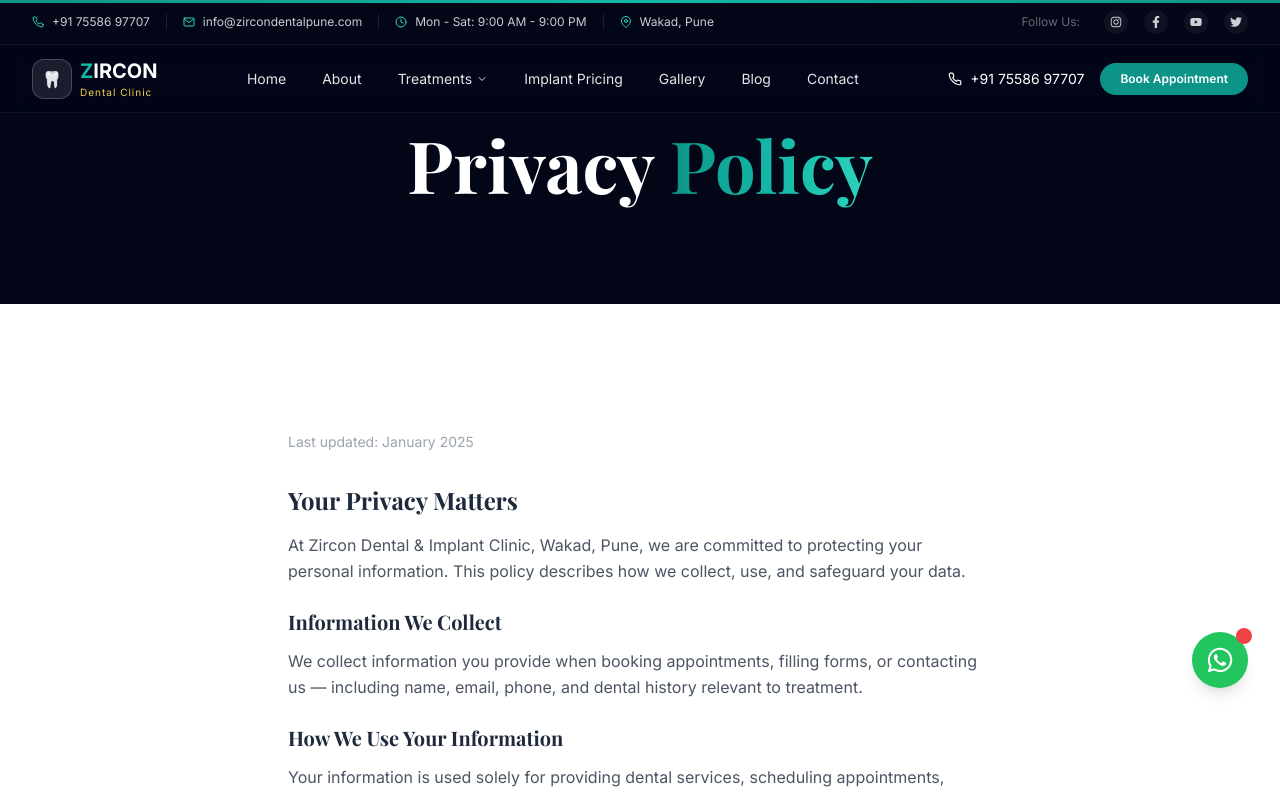
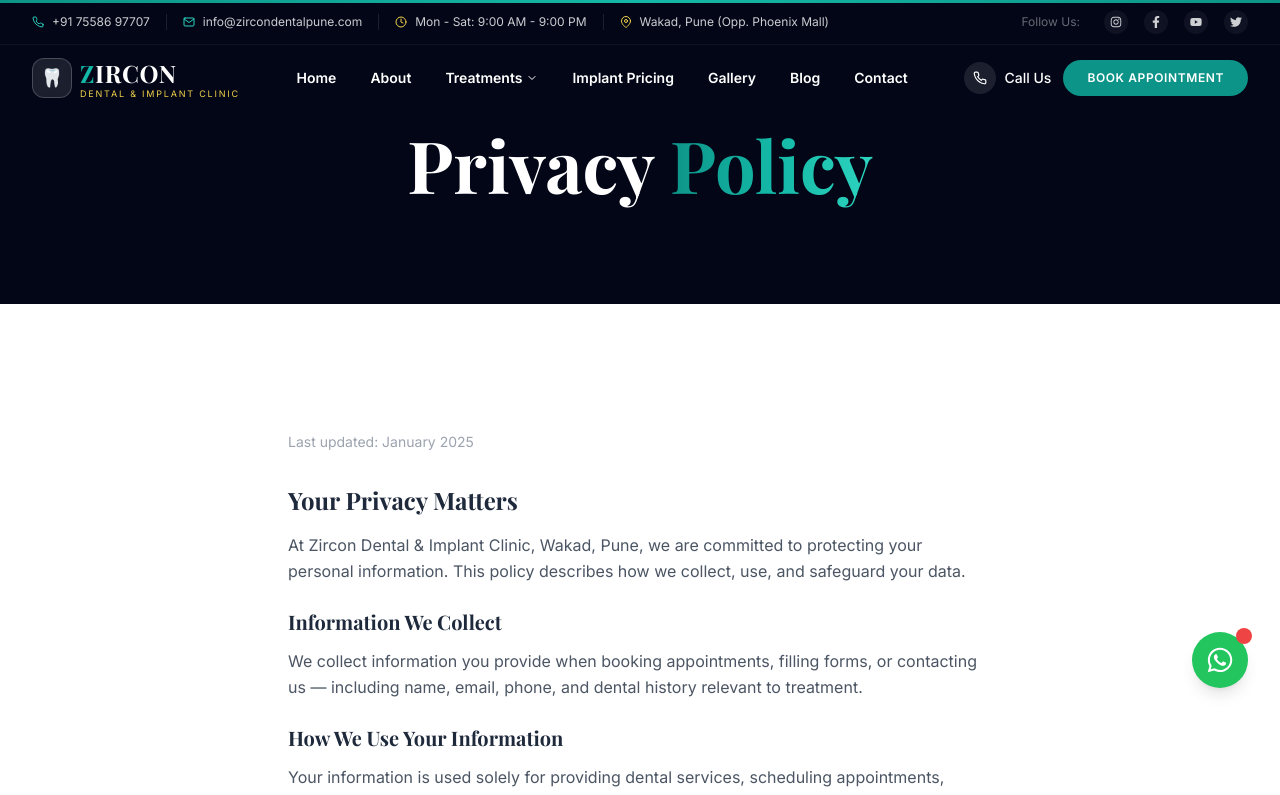
Before and after one commit to NIRU0802/Zircon-Clinic, a Next.js app: page /privacy in a window 1280 px wide. Shown: the top 795 px of the page. Built offline with nearby package versions, Linux system fonts and the light colour scheme; a web font is replaced by a local one.

Commit message:
Fixed Navbar

```diff
--- a/src/components/layout/Navbar.tsx
+++ b/src/components/layout/Navbar.tsx
@@ -1,7 +1,7 @@
 "use client";
 
 import { useState, useEffect } from "react";
-import { motion} from "framer-motion";
+import { motion, AnimatePresence } from "framer-motion";
 import Link from "next/link";
 import {
   FiMenu,
@@ -18,50 +18,40 @@ import {
   FaYoutube,
   FaTwitter,
 } from "react-icons/fa";
-
 import { navigationItems } from "@/data/navigation";
 import { SITE_CONFIG } from "@/utils/constants";
+import GradientButton from "@/components/ui/GradientButton";
 import MobileMenu from "./MobileMenu";
 
 const Navbar = () => {
   const [isScrolled, setIsScrolled] = useState(false);
   const [isMobileMenuOpen, setIsMobileMenuOpen] = useState(false);
-  const [activeDropdown, setActiveDropdown] = useState<string | null>(null);
+  const [activeDropdown, setActiveDropdown] = useState<string | null>(
+    null
+  );
 
-  // ✅ Optimized scroll handler (RAF throttled)
   useEffect(() => {
-    let ticking = false;
-
     const handleScroll = () => {
-      if (!ticking) {
-        window.requestAnimationFrame(() => {
       setIsScrolled(window.scrollY > 10);
-          ticking = false;
-        });
-        ticking = true;
-      }
     };
-
     window.addEventListener("scroll", handleScroll);
     return () => window.removeEventListener("scroll", handleScroll);
   }, []);
 
   return (
     <>
-      {/* FIXED WRAPPER */}
       <div className="fixed top-0 left-0 right-0 z-[100]">
-        {/* TOP BAR */}
+        {/* ========== TOP BAR ========== */}
         <motion.div
           className={`hidden lg:block transition-all duration-500 overflow-hidden ${
             isScrolled ? "max-h-0 opacity-0" : "max-h-12 opacity-100"
           }`}
           initial={{ y: -40 }}
           animate={{ y: 0 }}
+          transition={{ duration: 0.6 }}
         >
           <div className="bg-dark-950 text-white/80 text-xs border-b border-white/5">
             <div className="container-custom flex items-center justify-between py-2.5">
-
-              {/* LEFT INFO */}
               <div className="flex items-center divide-x divide-white/10">
                 <a
                   href={`tel:${SITE_CONFIG.phone}`}
@@ -70,7 +60,6 @@ const Navbar = () => {
                   <FiPhone className="w-3 h-3 text-primary-400" />
                   {SITE_CONFIG.phone}
                 </a>
-
                 <a
                   href={`mailto:${SITE_CONFIG.email}`}
                   className="flex items-center gap-2 px-4 hover:text-primary-400 transition-colors"
@@ -78,38 +67,47 @@ const Navbar = () => {
                   <FiMail className="w-3 h-3 text-primary-400" />
                   {SITE_CONFIG.email}
                 </a>
-
                 <span className="flex items-center gap-2 px-4">
-                  <FiClock className="w-3 h-3 text-primary-400" />
+                  <FiClock className="w-3 h-3 text-gold-400" />
                   Mon - Sat: {SITE_CONFIG.workingHours.weekdays}
                 </span>
-
                 <a
                   href={SITE_CONFIG.googleMapsUrl}
                   target="_blank"
                   rel="noopener noreferrer"
                   className="flex items-center gap-2 pl-4 hover:text-primary-400 transition-colors"
                 >
-                  <FiMapPin className="w-3 h-3 text-primary-400" />
-                  Wakad, Pune
+                  <FiMapPin className="w-3 h-3 text-gold-400" />
+                  Wakad, Pune (Opp. Phoenix Mall)
                 </a>
               </div>
 
-              {/* SOCIAL */}
               <div className="flex items-center gap-4">
                 <span className="text-white/40 mr-2">Follow Us:</span>
-
                 {[
-                  { icon: FaInstagram, href: SITE_CONFIG.social.instagram },
-                  { icon: FaFacebookF, href: SITE_CONFIG.social.facebook },
-                  { icon: FaYoutube, href: SITE_CONFIG.social.youtube },
-                  { icon: FaTwitter, href: SITE_CONFIG.social.twitter },
-                ].map((social, i) => (
+                  {
+                    icon: FaInstagram,
+                    href: SITE_CONFIG.social.instagram,
+                  },
+                  {
+                    icon: FaFacebookF,
+                    href: SITE_CONFIG.social.facebook,
+                  },
+                  {
+                    icon: FaYoutube,
+                    href: SITE_CONFIG.social.youtube,
+                  },
+                  {
+                    icon: FaTwitter,
+                    href: SITE_CONFIG.social.twitter,
+                  },
+                ].map((social, index) => (
                   <a
-                    key={i}
+                    key={index}
                     href={social.href}
                     target="_blank"
-                    className="w-6 h-6 rounded-full bg-white/5 flex items-center justify-center hover:bg-primary-500 transition-all"
+                    rel="noopener noreferrer"
+                    className="w-6 h-6 rounded-full bg-white/5 flex items-center justify-center hover:bg-primary-500 hover:text-white transition-all duration-300"
                   >
                     <social.icon className="w-3 h-3" />
                   </a>
@@ -119,126 +117,172 @@ const Navbar = () => {
           </div>
         </motion.div>
 
-        {/* MAIN NAV */}
+        {/* ========== MAIN NAVBAR ========== */}
         <motion.header
           className={`transition-all duration-500 ${
             isScrolled
-              ? "bg-white/95 backdrop-blur-xl shadow-premium py-2"
-              : "bg-dark-950/30 backdrop-blur-md py-3 border-b border-white/5"
+              ? "bg-white shadow-md py-2"
+              : "bg-transparent py-3"
           }`}
+          initial={{ y: -60 }}
+          animate={{ y: 0 }}
+          transition={{ duration: 0.6, delay: 0.1 }}
         >
           <div className="container-custom">
             <div className="flex items-center justify-between">
-
-              {/* LOGO */}
-              <Link href="/">
-                <div className="flex items-center gap-2">
+              {/* Logo */}
+              <Link href="/" className="relative z-10">
+                <motion.div
+                  className="flex items-center gap-2"
+                  whileHover={{ scale: 1.02 }}
+                >
                   <div
                     className={`w-10 h-10 rounded-xl flex items-center justify-center transition-all ${
                       isScrolled
-                        ? "bg-primary-gradient"
-                        : "bg-white/10 border border-white/20"
+                        ? "bg-primary-gradient shadow-primary"
+                        : "bg-white/10 backdrop-blur-sm border border-white/20"
                     }`}
                   >
-                    🦷
+                    <span className="text-lg">🦷</span>
                   </div>
-
                   <div>
                     <h1
-                      className={`text-xl font-bold ${
-                        isScrolled ? "text-dark-900" : "text-white"
+                      className={`text-xl md:text-2xl font-heading font-bold tracking-wide leading-none transition-colors ${
+                        isScrolled ? "text-gray-900" : "text-white"
                       }`}
                     >
                       <span className="text-primary-500">Z</span>IRCON
                     </h1>
-                    <p className="text-[10px] tracking-widest text-gold-400">
-                      Dental Clinic
-                    </p>
+                    <span
+                      className={`text-[8px] md:text-[9px] tracking-[0.2em] uppercase block leading-none transition-colors ${
+                        isScrolled ? "text-gold-600" : "text-gold-400"
+                      }`}
+                    >
+                      Dental & Implant Clinic
+                    </span>
                   </div>
-                </div>
+                </motion.div>
               </Link>
 
-              {/* NAV ITEMS */}
-              <nav className="hidden lg:flex items-center gap-1">
-                {navigationItems.map((item, index) => (
+              {/* Desktop Navigation */}
+              <nav className="hidden lg:flex items-center gap-0.5">
+                {navigationItems.map((item) => (
                   <div
                     key={item.label}
-                    className="relative"
-                    onMouseEnter={() => setActiveDropdown(item.label)}
+                    className="relative group"
+                    onMouseEnter={() =>
+                      item.children
+                        ? setActiveDropdown(item.label)
+                        : setActiveDropdown(null)
+                    }
                     onMouseLeave={() => setActiveDropdown(null)}
                   >
+                    {/* ✅ Nav Link - color changes based on scroll */}
                     <Link
                       href={item.href}
-                      className="px-4 py-2 text-sm text-white/90 hover:text-white rounded-lg hover:bg-white/10 flex items-center gap-1"
+                      className={`flex items-center gap-1 px-3 xl:px-4 py-2 text-sm font-semibold transition-all duration-300 rounded-lg ${
+                        isScrolled
+                          ? "text-gray-800 hover:text-primary-600 hover:bg-primary-50"
+                          : "text-white hover:text-white hover:bg-white/10"
+                      }`}
                     >
                       {item.label}
                       {item.children && (
-                        <FiChevronDown className="w-3 h-3" />
+                        <FiChevronDown className="w-3 h-3 transition-transform group-hover:rotate-180" />
                       )}
                     </Link>
 
-                    {/* DROPDOWN (stable, no mount/unmount flicker) */}
+                    {/* Dropdown */}
                     {item.children && (
+                      <AnimatePresence>
+                        {activeDropdown === item.label && (
                           <motion.div
-                        initial={{ opacity: 0, y: 10 }}
-                        animate={{
-                          opacity:
-                            activeDropdown === item.label ? 1 : 0,
-                          y: activeDropdown === item.label ? 0 : 10,
-                          pointerEvents:
-                            activeDropdown === item.label
-                              ? "auto"
-                              : "none",
+                            className="absolute top-full left-0 mt-1 w-64 bg-white rounded-2xl shadow-premium-lg overflow-hidden border border-gray-100"
+                            initial={{
+                              opacity: 0,
+                              y: 10,
+                              scale: 0.95,
                             }}
+                            animate={{ opacity: 1, y: 0, scale: 1 }}
+                            exit={{ opacity: 0, y: 10, scale: 0.95 }}
                             transition={{ duration: 0.2 }}
-                        className="absolute top-full left-0 w-64 bg-white rounded-xl shadow-xl border mt-2"
                           >
                             <div className="p-2">
                               {item.children.map((child) => (
                                 <Link
                                   key={child.label}
                                   href={child.href}
-                              className="block px-4 py-2 text-sm hover:bg-primary-50 rounded-lg"
+                                  className="flex items-center gap-3 px-4 py-3 text-sm text-gray-700 hover:text-primary-600 hover:bg-primary-50 rounded-xl transition-all duration-200 group/item"
                                 >
+                                  <span className="w-2 h-2 rounded-full bg-primary-200 group-hover/item:bg-primary-500 group-hover/item:scale-125 transition-all" />
                                   {child.label}
                                 </Link>
                               ))}
                             </div>
+                            <div className="bg-primary-50 px-4 py-3 border-t border-primary-100">
+                              <Link
+                                href={item.href}
+                                className="text-xs font-semibold text-primary-600 hover:text-primary-700 transition-colors flex items-center gap-1"
+                              >
+                                View All {item.label}
+                                <FiChevronDown className="w-3 h-3 -rotate-90" />
+                              </Link>
+                            </div>
                           </motion.div>
+                        )}
+                      </AnimatePresence>
                     )}
                   </div>
                 ))}
               </nav>
 
-              {/* CTA */}
-              <div className="hidden lg:flex items-center gap-4">
+              {/* CTA Buttons */}
+              <div className="hidden lg:flex items-center gap-3">
                 <a
                   href={`tel:${SITE_CONFIG.phone}`}
-                  className="flex items-center gap-2 text-sm text-white"
+                  className={`flex items-center gap-2 text-sm font-medium transition-colors ${
+                    isScrolled
+                      ? "text-gray-800 hover:text-primary-600"
+                      : "text-white hover:text-primary-300"
+                  }`}
                 >
-                  <FiPhone />
-                  {SITE_CONFIG.phone}
+                  <div
+                    className={`w-8 h-8 rounded-full flex items-center justify-center ${
+                      isScrolled ? "bg-primary-50" : "bg-white/10"
+                    }`}
+                  >
+                    <FiPhone className="w-3.5 h-3.5" />
+                  </div>
+                  <span className="hidden xl:inline">Call Us</span>
                 </a>
 
+                {/* ✅ Book Appointment Button */}
                 <Link
                   href="/contact"
-                  className="px-5 py-2 bg-primary-600 text-white rounded-full text-xs font-semibold hover:bg-primary-700 transition"
+                  className="relative inline-flex items-center justify-center px-6 py-2.5 text-xs font-semibold tracking-wider uppercase text-white bg-primary-600 rounded-full overflow-hidden transition-all duration-500 hover:bg-primary-700 hover:shadow-primary hover:-translate-y-0.5 group"
                 >
-                  Book Appointment
+                  <span className="relative z-10">Book Appointment</span>
+                  <span className="absolute inset-0 bg-gradient-to-r from-primary-700 to-primary-500 translate-y-full group-hover:translate-y-0 transition-transform duration-500" />
                 </Link>
               </div>
 
-              {/* MOBILE */}
+              {/* Mobile Menu Button */}
               <button
-                className="lg:hidden"
-                onClick={() =>
-                  setIsMobileMenuOpen((prev) => !prev)
-                }
+                className="lg:hidden relative z-10 w-10 h-10 flex items-center justify-center rounded-lg transition-colors"
+                onClick={() => setIsMobileMenuOpen(!isMobileMenuOpen)}
               >
                 {isMobileMenuOpen ? (
-                  <FiX className="text-white w-6 h-6" />
+                  <FiX
+                    className={`w-6 h-6 ${
+                      isScrolled ? "text-gray-900" : "text-white"
+                    }`}
+                  />
                 ) : (
-                  <FiMenu className="text-white w-6 h-6" />
+                  <FiMenu
+                    className={`w-6 h-6 ${
+                      isScrolled ? "text-gray-900" : "text-white"
+                    }`}
+                  />
                 )}
               </button>
             </div>
@@ -246,7 +290,7 @@ const Navbar = () => {
         </motion.header>
       </div>
 
-      {/* MOBILE MENU */}
+      {/* Mobile Menu */}
       <MobileMenu
         isOpen={isMobileMenuOpen}
         onClose={() => setIsMobileMenuOpen(false)}
```
Lines whose indentation alone changed are shown as unchanged.
